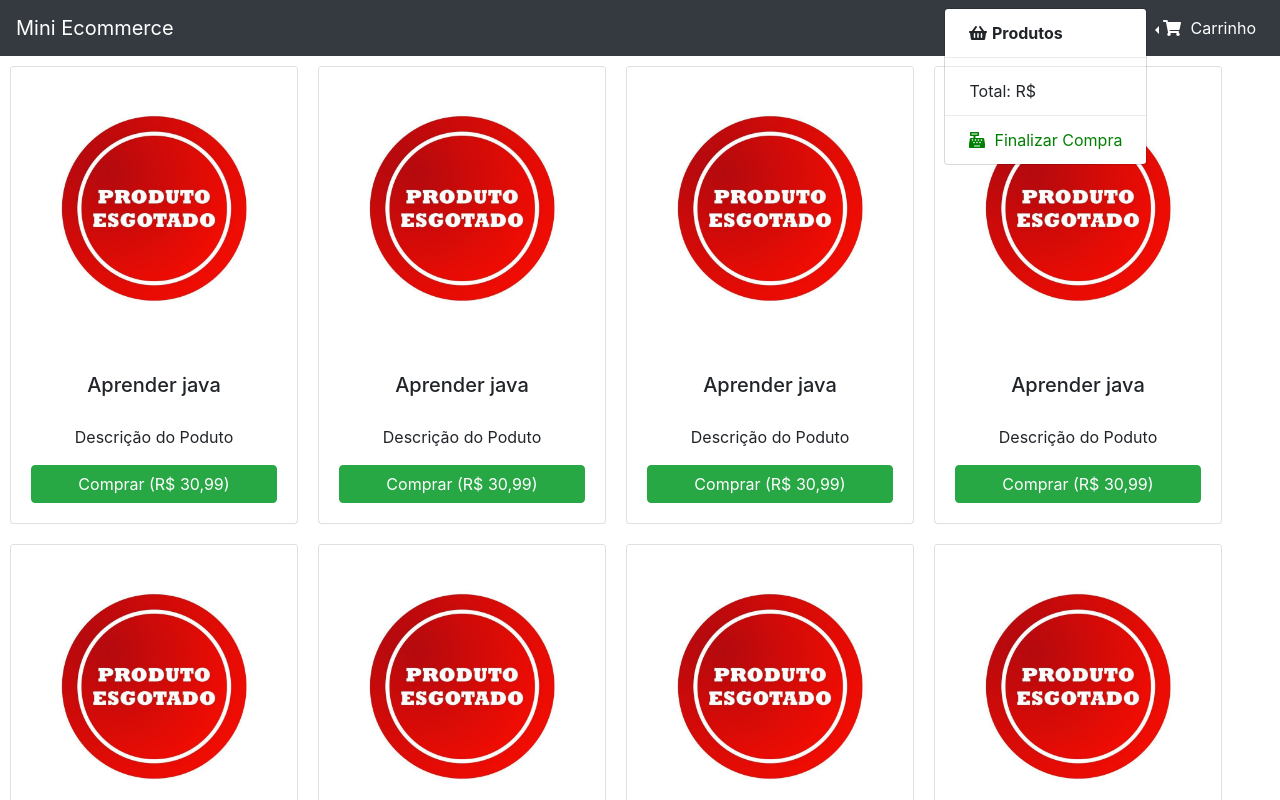
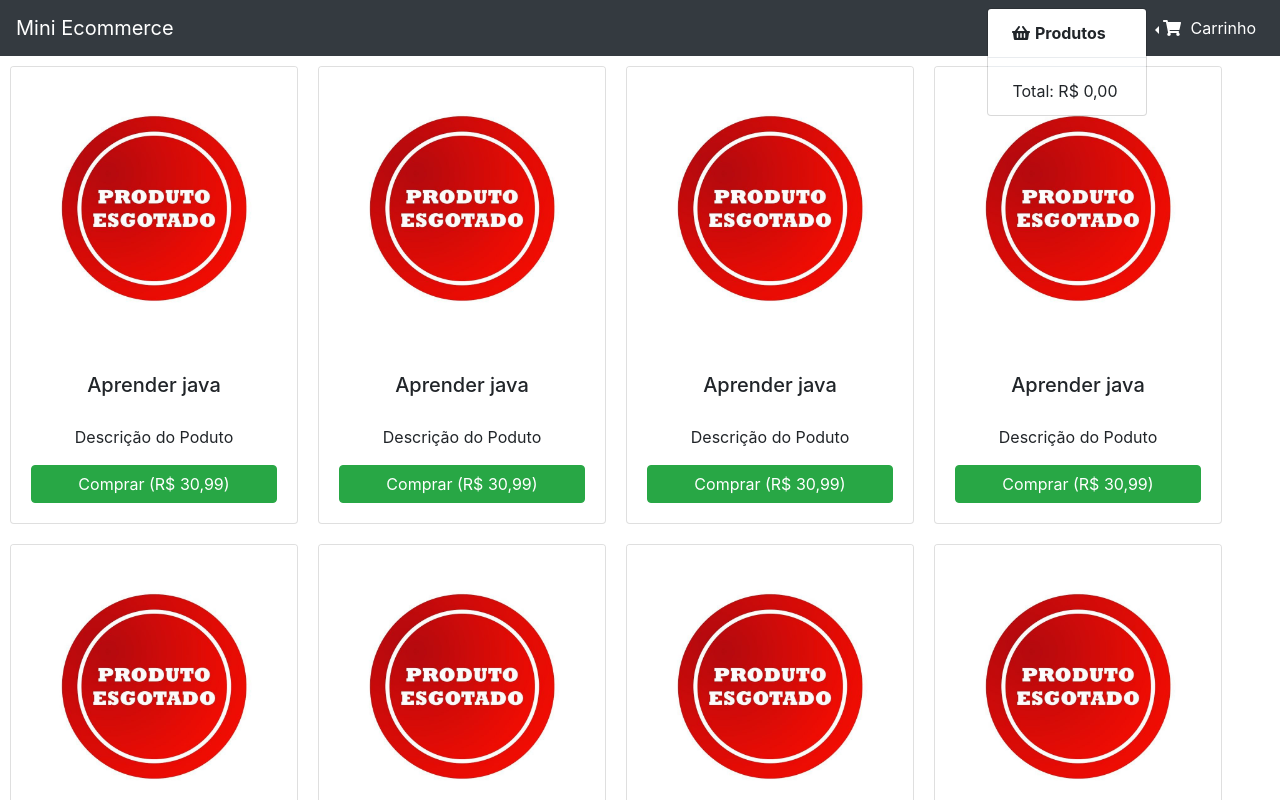
Before and after one commit to thiagoadssilva/udemyMiniEcommerce, a React (Create React App) app in the folder frontend/: page / in a window 1280 px wide. Both pictures are taken after a click on the button "Carrinho". Shown: the top 800 px of the page. Built offline with nearby package versions, Linux system fonts and the light colour scheme; the HTML template or start-up script is replaced by a standard one.

Commit message:
Funcionalidade de calcular o preço no carrinho

```diff
--- a/frontend/src/App.js
+++ b/frontend/src/App.js
@@ -30,9 +30,20 @@ function App() {
     setCarrinho(objCarrinho);
   }
 
+  function handleExibirProdutos(){
+    setExibirCheckout(false);
+    setExibirProduto(true);
+  }
+
+  function handleExibirCheckout(total){
+    setExibirCheckout(true);
+    setExibirProduto(false);
+    setTotal(total);
+  }
+
   return (
     <div>
-      <Menu />
+      <Menu produtos={carrinho.produtos} handleExibirProdutos={handleExibirProdutos} handleExibirCheckout={handleExibirCheckout}/>
       <Produtos visivel={exibirProduto} adicionarProduto={adicionarProduto}/>
       <Checkout />
     </div>
--- a/frontend/src/components/ListarProdutos/index.js
+++ b/frontend/src/components/ListarProdutos/index.js
@@ -1,6 +1,6 @@
 import React from 'react';
 import { Card, Button } from 'react-bootstrap';
-import placehold from '../../images/produto.jpg';
+import placeholder from '../../images/produto.jpg';
 
 
 import {
@@ -29,7 +29,7 @@ export default (props) => {
     let key = 1;
     const carts = produtos.map(produto =>
       <Card style={{ width: '18rem', margin: '10px', float: 'left' }} key={key} data-testid={'cart' + key++}>
-        <Card.Img variant='top' src={placehold} />
+        <Card.Img variant='top' src={placeholder} />
         <Card.Body className='text-center'>
           <Card.Title style={{ height: '40px' }}>{produto.nome}</Card.Title>
           <Card.Text>
--- a/frontend/src/components/Menu/index.js
+++ b/frontend/src/components/Menu/index.js
@@ -8,7 +8,23 @@ import {
   Container
 } from './styled';
 
-export default () => {
+export default (props) => {
+
+  function calcularTotal(){
+
+    if(props.produtos.length === 0){
+      return '0,00';
+    }
+    let total = 0;
+    props.produtos.forEach(produto => {
+      let preco = produto.preco.replace(',', '.').replace('R$ ', '');
+      total += parseFloat(preco) * produto.quantidade;
+    });
+
+    return total.toString().replace('.', ',');
+  }
+
+
   return (
     <Container>
       <Navbar bg="dark" variant="dark">
@@ -25,7 +41,7 @@ export default () => {
               }
               drop="left"
             >
-              <NavDropdown.Item href="">
+              <NavDropdown.Item href="" onClick={props.handleExibirProdutos}>
                 <FontAwesomeIcon icon={faShoppingBasket}/>
                 &nbsp;
                 <strong>Produtos</strong>
@@ -36,12 +52,14 @@ export default () => {
               <NavDropdown.Divider />
 
               <NavDropdown.Item href="" data-testid="total-carrinho">
-                Total: R$ {/* AQUI VAI FICAR A FUNÇÃO QUE VAI CALCULAR O VALOR TOTAL */}
+                Total: R$ {calcularTotal()}
               </NavDropdown.Item>
 
-              <span>
+              {console.log(props)}
+
+              <span style={{display: props.produtos.length === 0 ? 'none' : 'block'}}>
                 <NavDropdown.Divider />
-                <NavDropdown.Item href="" style={{color: 'green'}}>
+                <NavDropdown.Item href="" style={{color: 'green'}} onClick={() => props.handleExibirCheckout(calcularTotal())}>
                   <FontAwesomeIcon  icon={faCashRegister}/>
                   &nbsp;
                   Finalizar Compra
```
